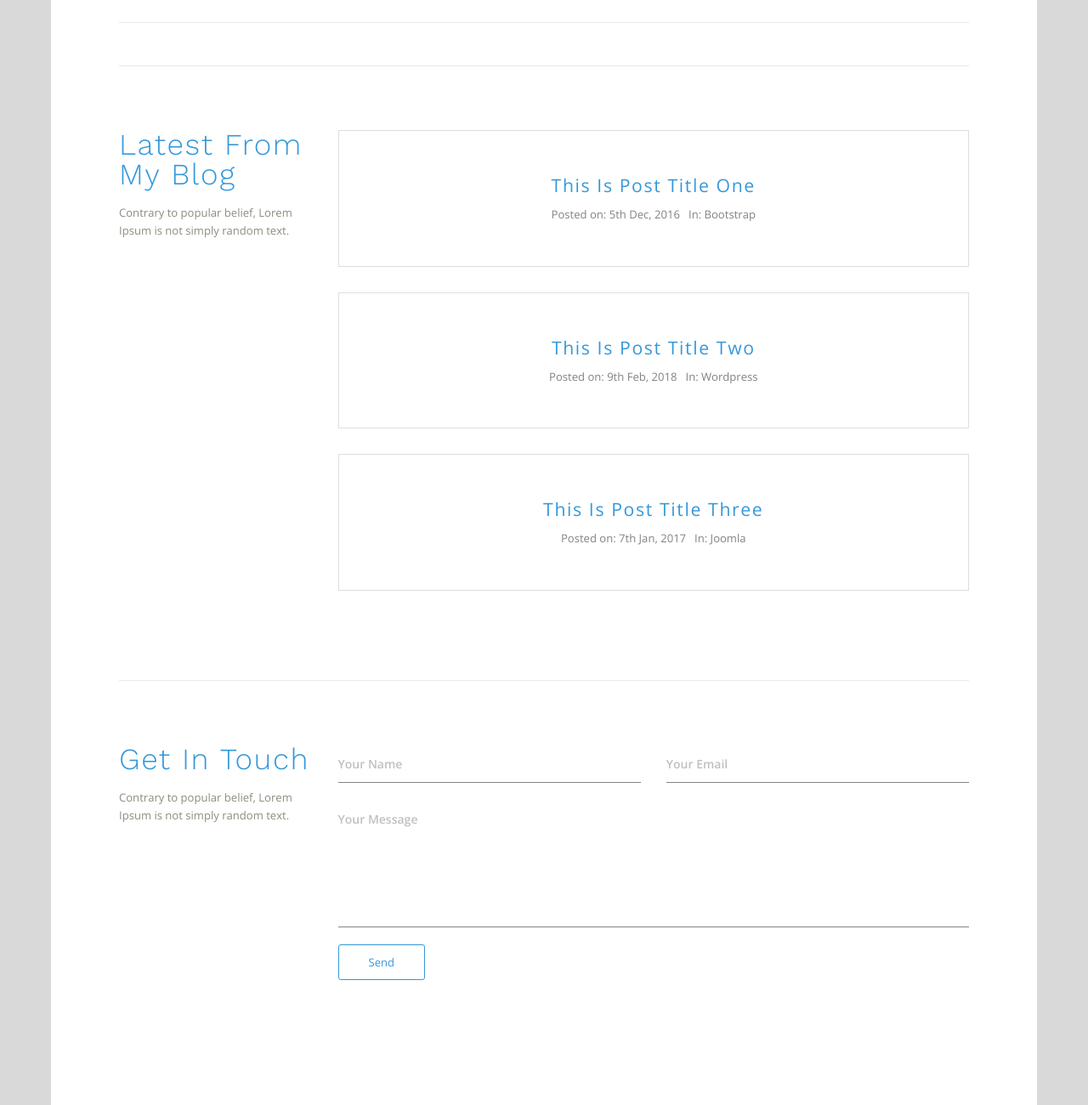
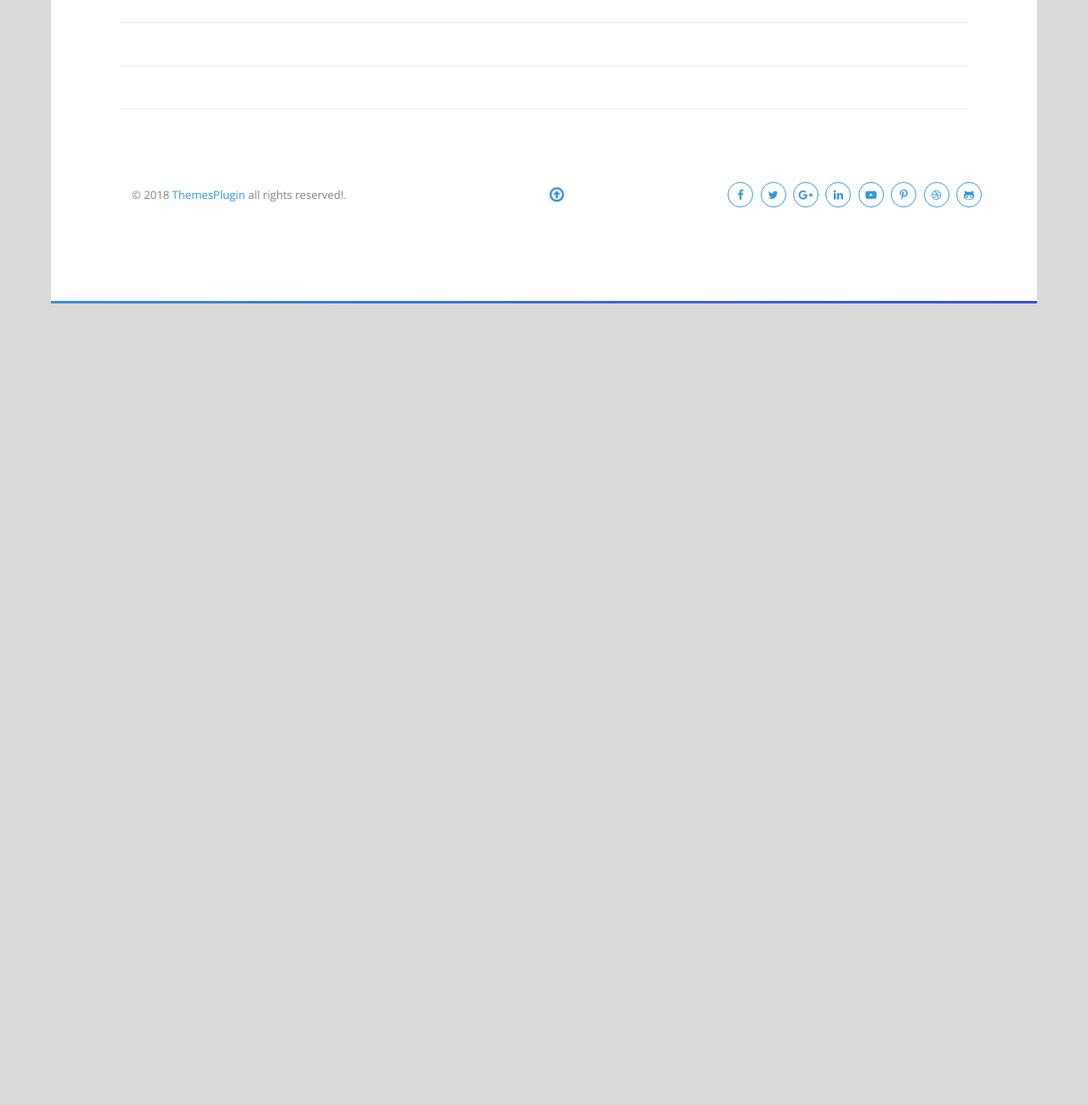
Before and after one commit to saurabhchawla/Profile, a plain HTML site: page index.html in a window 1280 px wide. Shown: the part 4060-5360 px from the top of the page at 85% size. After the commit the page ends 4477 px from the top, so only its background shows below. Drawn offline with nearby package versions, Linux system fonts and the light colour scheme; some packages are replaced by stand-ins of ours.

Commit message:
Removed the bottom 3 sections

```diff
--- a/index.html
+++ b/index.html
@@ -389,18 +389,18 @@
                 <!-- Gap -->
 
                 <!-- Latest Blog -->
-                <div class="row">
+                <!--div class="row">
                     <!-- Heading -->
-                    <div class="col-lg-3 col-md-3 col-sm-12 col-xs-12 stp-heading">
+                    <!--div class="col-lg-3 col-md-3 col-sm-12 col-xs-12 stp-heading">
                         <h2 class="stp-title">latest from my blog</h2>
                         <p class="stp-sub-title">Contrary to popular belief, Lorem Ipsum is not simply random text.</p>
                     </div>
                     <!-- Heading -->
                     <!-- Content -->
-                    <div class="col-lg-9 col-md-9 col-sm-12 col-xs-12 stp-content">
+                    <!--div class="col-lg-9 col-md-9 col-sm-12 col-xs-12 stp-content">
                         <!-- recent blog post wrapper -->
                         <!-- recent post widget -->
-                        <div class="row">
+                        <!--div class="row">
                             <div class="col-lg-12 col-xs-12">
                                 <div class="stp-post">
                                     <img src="images/blog/1.jpg" alt="recent post" class="img-responsive">
@@ -413,7 +413,7 @@
                         </div>
                         <!-- recent post widget -->
                         <!-- recent post widget -->
-                        <div class="row">
+                        <!--div class="row">
                             <div class="col-lg-12 col-xs-12">
                                 <div class="stp-post">
                                     <img src="images/blog/2.jpg" alt="recent post" class="img-responsive">
@@ -426,7 +426,7 @@
                         </div>
                         <!-- recent post widget -->
                         <!-- recent post widget -->
-                        <div class="row">
+                        <!--div class="row">
                             <div class="col-lg-12 col-xs-12">
                                 <div class="stp-post">
                                     <img src="images/blog/3.jpg" alt="recent post" class="img-responsive">
@@ -439,9 +439,9 @@
                         </div>
                         <!-- recent post widget -->
                         <!-- recent blog post wrapper -->
-                    </div>
+                    <!--/div>
                     <!-- Content -->
-                </div>
+                <!--/div>
                 <!-- Latest Blog -->
 
                 <!-- Gap -->
@@ -449,17 +449,17 @@
                 <!-- Gap -->
 
                 <!-- Contact -->
-                <div class="row" id="contact">
+                <!--div class="row" id="contact">
                     <!-- Heading -->
-                    <div class="col-lg-3 col-md-3 col-sm-12 col-xs-12 stp-heading">
+                    <!--div class="col-lg-3 col-md-3 col-sm-12 col-xs-12 stp-heading">
                         <h2 class="stp-title">get in touch</h2>
                         <p class="stp-sub-title">Contrary to popular belief, Lorem Ipsum is not simply random text.</p>
                     </div>
                     <!-- Heading -->
                     <!-- Content -->
-                    <div class="col-lg-9 col-md-9 col-sm-12 col-xs-12 stp-content">
+                    <!--div class="col-lg-9 col-md-9 col-sm-12 col-xs-12 stp-content">
                         <!-- contact form -->
-                        <form id="stp-contact-form" method="post" action="stpmail.php" class="row">
+                        <!--form id="stp-contact-form" method="post" action="stpmail.php" class="row">
                             <div class="col-lg-6 col-md-6 col-sm-6 col-xs-12">
                                 <div class="stp-field">
                                     <input type="text" id="name" name="name" required>
@@ -490,23 +490,23 @@
                             </div>
                         </div>
                         <!-- contact form -->
-                    </div>
+                    <!--/div>
                     <!-- Content -->
-                </div>
+                <!--/div>
                 <!-- Contact -->
-            </div>
-        </section>
+            <!--/div>
+        <!--/section>
         <!-- Content Area End -->
 
         <!-- Google-Map Area Start -->
-        <section id="stp-map">
+        <!--section id="stp-map">
             <!-- this heading only for w3 validator -->
-            <h2 class="none">Design and Developed by www.themesplugin.com</h2>
+            <!--h2 class="none">Design and Developed by www.themesplugin.com</h2>
             <!-- this heading only for w3 validator -->
             <!-- Google map -->
-            <div id="map"></div>
+            <!--div id="map"></div>
             <!-- Google map -->
-        </section>
+        <!--/section>
         <!-- Google-Map Area End -->
 
         <!-- Footer Area Start -->
```
